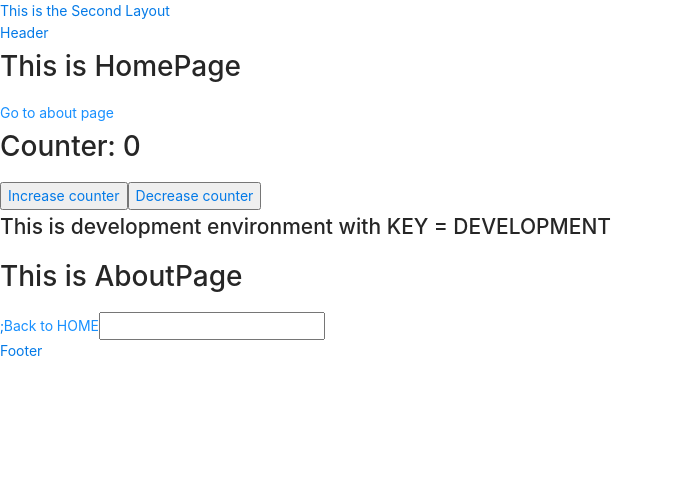
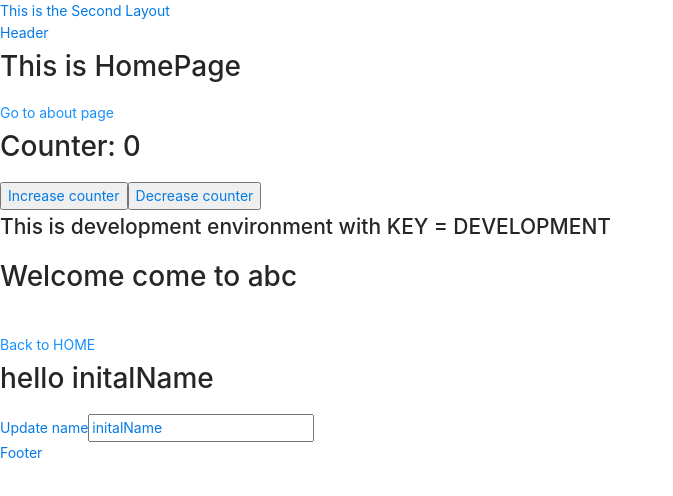
Before and after one commit to trungcaot/ReactCoreOne, a React (Create React App) app: page / in a window 1280 px wide. Shown: the top 496 px of the page, without its empty margins (0-673 px from the left). Built offline with nearby package versions, Linux system fonts and the light colour scheme.

Commit message:
add contact page to practice with state

```diff
--- a/src/pages/about/AboutPage.tsx
+++ b/src/pages/about/AboutPage.tsx
@@ -1,26 +1,19 @@
-import React, {useRef} from "react";
+import React from "react";
 import { Link } from "react-router-dom";
 
-interface Person {
-  firstName: string;
-  lastName: string
-}
-
 interface Props {
-  text: string;
-  person: Person;
-  fn?: (bob: string) => string;
+  message: string;
 }
 
 const AboutPage = (props: Props) => {
-  const inputRef = useRef<HTMLInputElement>(null);
-  const divRef = useRef<HTMLDivElement>(null);
-
+  const { message } = props;
+  console.log(message);
   return (
-    <div ref={divRef}>
-      <h1>This is AboutPage</h1>;<Link to="/">Back to HOME</Link>
-      <input ref={ inputRef }/>
-    </div>
+    <>
+      <h1>Welcome come to {message}</h1>
+      <br />
+      <Link to="/">Back to HOME</Link>
+    </>
   );
 };
 
--- /dev/null
+++ b/src/pages/contact/ContactForm.tsx
@@ -0,0 +1,18 @@
+import React from "react";
+
+interface Props {
+  userName: string;
+  onChange: (e: React.ChangeEvent<HTMLInputElement>) => void;
+}
+
+const ContactForm = (props: Props) => {
+  const { userName, onChange } = props;
+  return (
+    <>
+      <label>Update name</label>
+      <input value={userName} onChange={onChange} />
+    </>
+  );
+};
+
+export default ContactForm;
--- /dev/null
+++ b/src/pages/contact/Index.tsx
@@ -0,0 +1,17 @@
+import React, { useState } from "react";
+import ContactForm from "./ContactForm";
+
+const ContactPage = () => {
+  const [name, setName] = useState("initalName");
+  const setUserNameState = (event: React.ChangeEvent<HTMLInputElement>) => {
+    setName(event.target.value);
+  };
+  return (
+    <>
+      <h1>hello {name}</h1>
+      <ContactForm userName={name} onChange={setUserNameState} />
+    </>
+  );
+};
+
+export default ContactPage;
--- a/src/pages/home/HomePage.tsx
+++ b/src/pages/home/HomePage.tsx
@@ -4,6 +4,7 @@ import { useSelector, useDispatch } from "react-redux";
 // import { Dispatch } from "redux";
 import actions from "../../redux/actions";
 import AboutPage from "../about/AboutPage";
+import ContactPage from "../contact/Index";
 
 const HomePage = () => {
   const counter = useSelector((state: any) => state.counter.value);
@@ -23,7 +24,8 @@ const HomePage = () => {
       <h2>
         This is {process.env.NODE_ENV} environment with KEY = {process.env.REACT_APP_KEY}
       </h2>
-      <AboutPage text="this is about page" person={{ firstName: "A", lastName: "B" }}/>
+      <AboutPage message={"abc"}/>
+      <ContactPage/>
     </div>
   );
 };
```
